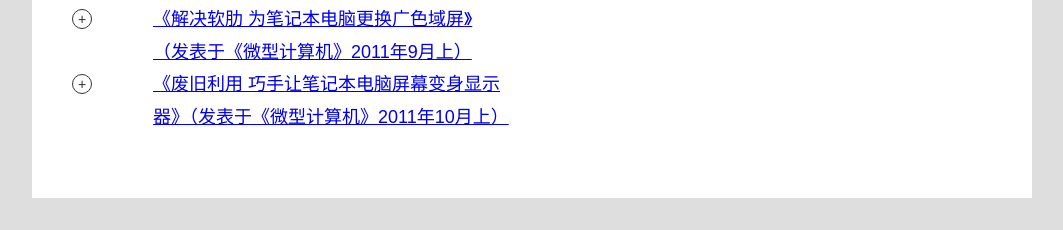
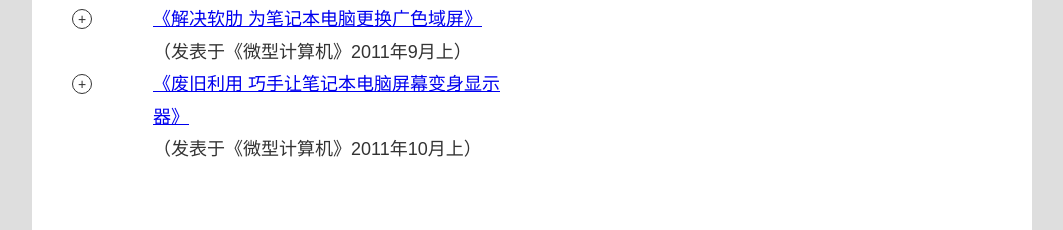
Before and after one commit to zyh314/blog, a plain HTML site: page index.html in a window 1280 px wide. Shown: the part 804-1034 px from the top of the page, without its empty margins (108-1171 px from the left). Before the commit the page ends 1002 px from the top, so only its background shows below. Drawn offline with Linux system fonts and the light colour scheme.

Commit message:
Update index.html

```diff
--- a/index.html
+++ b/index.html
@@ -248,10 +248,10 @@
                    <span class=logo><img src="LOGO.jpg" /></span>
                 </li>
                 <li>
-                    <a href="http://www.mcplive.cn/?controller=article&id=10324"><h3>《解决软肋 为笔记本电脑更换广色域屏》（发表于《微型计算机》2011年9月上）</h3></a>
+                    <h3><a href="http://www.mcplive.cn/?controller=article&id=10324" target="_blank">《解决软肋 为笔记本电脑更换广色域屏》</a>（发表于《微型计算机》2011年9月上）</h3>
                 </li>
                  <li>
-                    <a href="http://cniti.com/index.php/article/index/id/10442/viewall/1"><h3>《废旧利用 巧手让笔记本电脑屏幕变身显示器》（发表于《微型计算机》2011年10月上）</h3></a>
+                    <h3><a href="http://cniti.com/index.php/article/index/id/10442/viewall/1" target="_blank">《废旧利用 巧手让笔记本电脑屏幕变身显示器》</a>（发表于《微型计算机》2011年10月上）</h3>
                 </li>
             </ul>
         </section>
```
